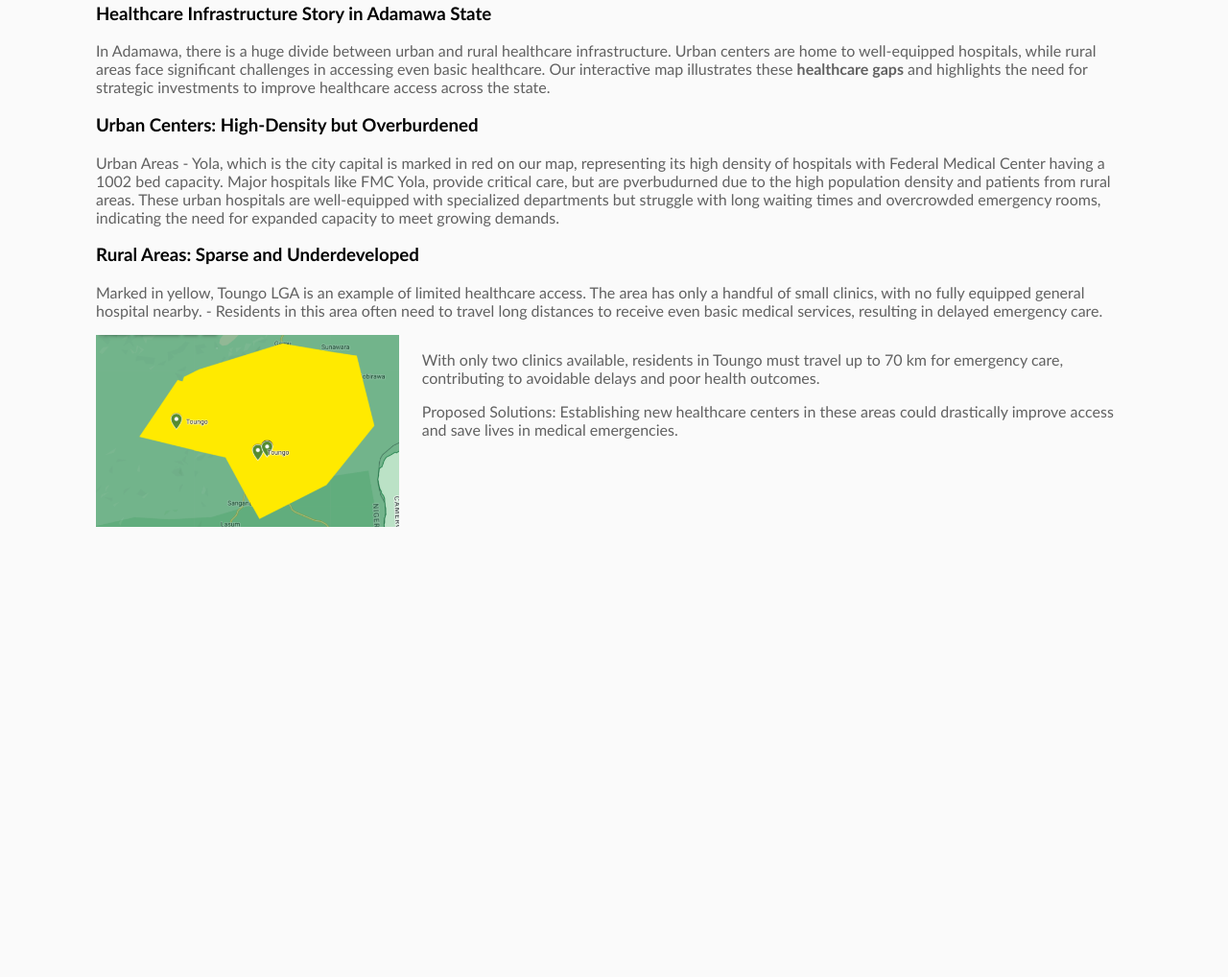
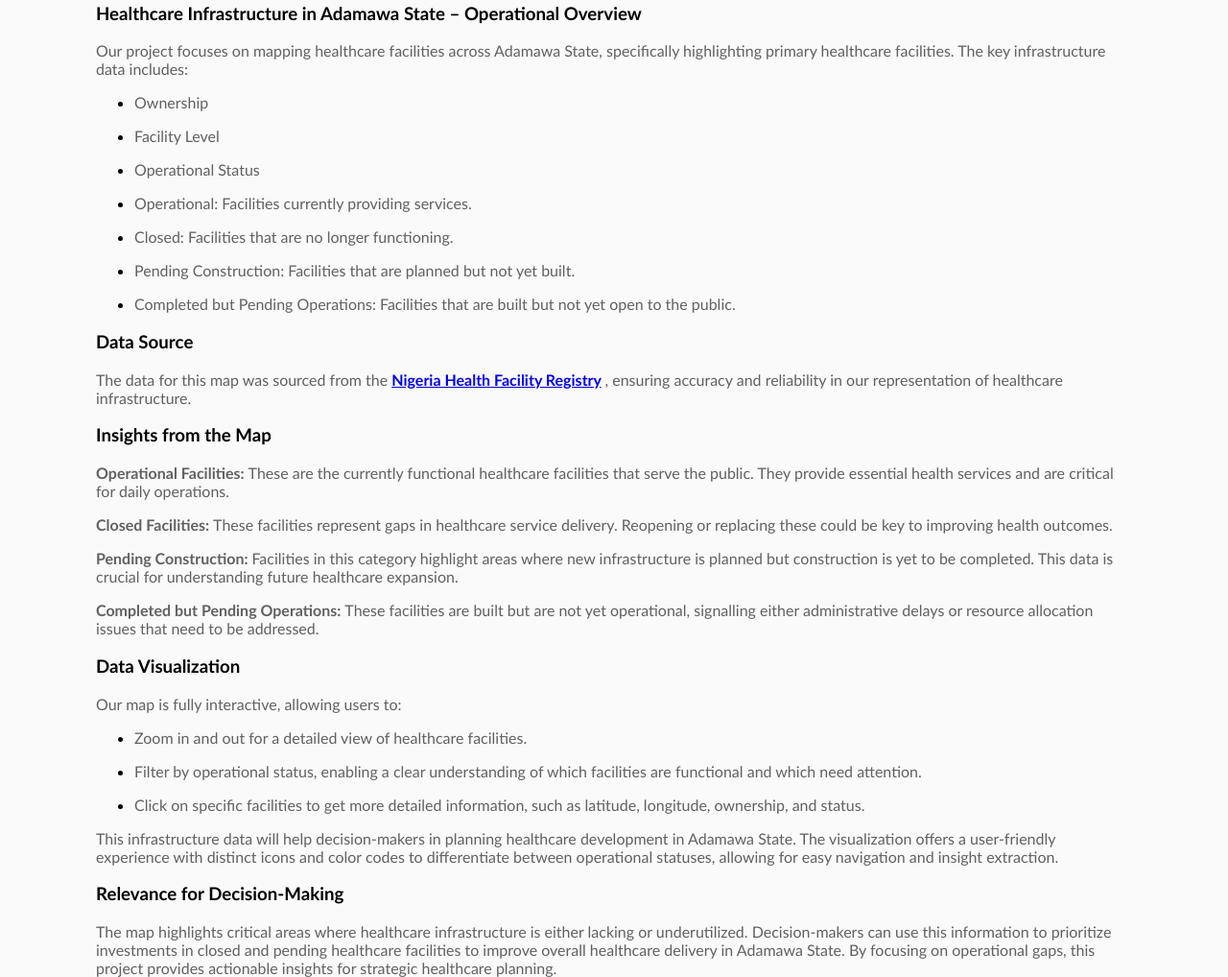
Before and after one commit to Raphaelj1/adamawa-infrastructure-map, a plain HTML site: page index.html in a window 1280 px wide. Shown: the part 678-1696 px from the top of the page at 96% size. Before the commit the page ends 1227 px from the top, so only its background shows below. Drawn offline with Linux system fonts and the light colour scheme.

Commit message:
updated index.html

```diff
--- a/index.html
+++ b/index.html
@@ -35,51 +35,108 @@
 			</div>
 			<div class="container">
 				<div>
-					<h3>Healthcare Infrastructure Story in Adamawa State</h3>
+					<h3>Healthcare Infrastructure in Adamawa State – Operational Overview</h3>
 					<p>
-						In Adamawa, there is a huge divide between urban and rural healthcare
-						infrastructure. Urban centers are home to well-equipped hospitals, while
-						rural areas face significant challenges in accessing even basic healthcare.
-						Our interactive map illustrates these <strong>healthcare gaps</strong> and
-						highlights the need for strategic investments to improve healthcare access
-						across the state.
+						Our project focuses on mapping healthcare facilities across Adamawa State,
+						specifically highlighting primary healthcare facilities. The key
+						infrastructure data includes:
+					</p>
+					<ul>
+						<li><p>Ownership</p></li>
+						<li><p>Facility Level</p></li>
+						<li><p>Operational Status</p></li>
+						<li><p>Operational: Facilities currently providing services.</p></li>
+						<li><p>Closed: Facilities that are no longer functioning.</p></li>
+						<li>
+							<p>
+								Pending Construction: Facilities that are planned but not yet built.
+							</p>
+						</li>
+						<li>
+							<p>
+								Completed but Pending Operations: Facilities that are built but not
+								yet open to the public.
+							</p>
+						</li>
+					</ul>
+				</div>
+				<div>
+					<h3>Data Source</h3>
+					<p>
+						The data for this map was sourced from the
+						<strong>
+							<a href="https://hfr.health.gov.ng/facilities/hospitals-list"
+								>Nigeria Health Facility Registry</a
+							> </strong
+						>, ensuring accuracy and reliability in our representation of healthcare
+						infrastructure.
 					</p>
 				</div>
+
 				<div>
-					<h3>Urban Centers: High-Density but Overburdened</h3>
+					<h3>Insights from the Map</h3>
 					<p>
-						Urban Areas - Yola, which is the city capital is marked in red on our map,
-						representing its high density of hospitals with Federal Medical Center
-						having a 1002 bed capacity. Major hospitals like FMC Yola, provide critical
-						care, but are pverbudurned due to the high population density and patients
-						from rural areas. These urban hospitals are well-equipped with specialized
-						departments but struggle with long waiting times and overcrowded emergency
-						rooms, indicating the need for expanded capacity to meet growing demands.
+						<strong>Operational Facilities: </strong>These are the currently functional
+						healthcare facilities that serve the public. They provide essential health
+						services and are critical for daily operations.
+					</p>
+					<p>
+						<strong>Closed Facilities: </strong>These facilities represent gaps in
+						healthcare service delivery. Reopening or replacing these could be key to
+						improving health outcomes.
+					</p>
+					<p>
+						<strong>Pending Construction: </strong>Facilities in this category highlight
+						areas where new infrastructure is planned but construction is yet to be
+						completed. This data is crucial for understanding future healthcare
+						expansion.
+					</p>
+					<p>
+						<strong>Completed but Pending Operations: </strong>
+						These facilities are built but are not yet operational, signalling either
+						administrative delays or resource allocation issues that need to be
+						addressed.
 					</p>
 				</div>
+
 				<div>
-					<h3>Rural Areas: Sparse and Underdeveloped</h3>
+					<h3>Data Visualization</h3>
+					<p>Our map is fully interactive, allowing users to:</p>
+					<ul>
+						<li>
+							<p>Zoom in and out for a detailed view of healthcare facilities.</p>
+						</li>
+						<li>
+							<p>
+								Filter by operational status, enabling a clear understanding of
+								which facilities are functional and which need attention.
+							</p>
+						</li>
+						<li>
+							<p>
+								Click on specific facilities to get more detailed information, such
+								as latitude, longitude, ownership, and status.
+							</p>
+						</li>
+					</ul>
 					<p>
-						Marked in yellow, Toungo LGA is an example of limited healthcare access. The
-						area has only a handful of small clinics, with no fully equipped general
-						hospital nearby. - Residents in this area often need to travel long
-						distances to receive even basic medical services, resulting in delayed
-						emergency care.
+						This infrastructure data will help decision-makers in planning healthcare
+						development in Adamawa State. The visualization offers a user-friendly
+						experience with distinct icons and color codes to differentiate between
+						operational statuses, allowing for easy navigation and insight extraction.
 					</p>
 				</div>
-				<div class="toungo-map">
-					<img src="./assets/map.png" alt="toungo map" class="toungo-map-img" />
-					<div class="toungo-map-text">
-						<p>
-							With only two clinics available, residents in Toungo must travel up to
-							70 km for emergency care, contributing to avoidable delays and poor
-							health outcomes.
-						</p>
-						<p>
-							Proposed Solutions: Establishing new healthcare centers in these areas
-							could drastically improve access and save lives in medical emergencies.
-						</p>
-					</div>
+
+				<div>
+					<h3>Relevance for Decision-Making</h3>
+					<p>
+						The map highlights critical areas where healthcare infrastructure is either
+						lacking or underutilized. Decision-makers can use this information to
+						prioritize investments in closed and pending healthcare facilities to
+						improve overall healthcare delivery in Adamawa State. By focusing on
+						operational gaps, this project provides actionable insights for strategic
+						healthcare planning.
+					</p>
 				</div>
 			</div>
 		</main>
```
